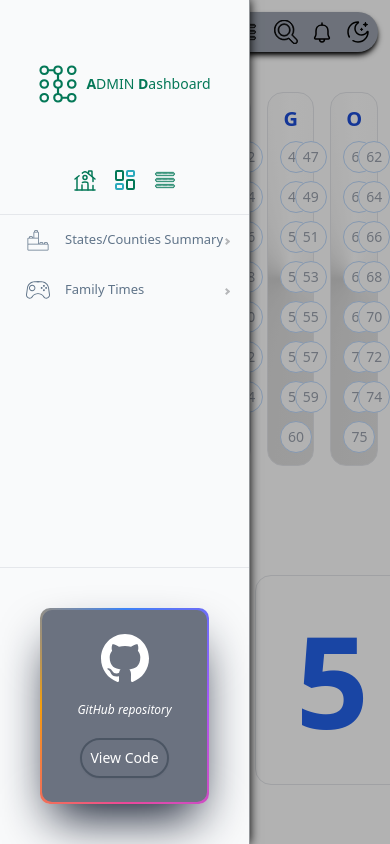
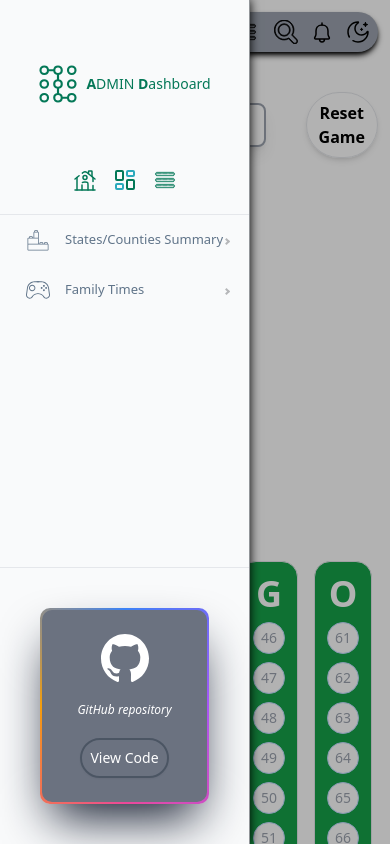
Before and after one commit to mitchin20/dashboard-client, a React (Create React App) app: page /admin-dashboard/bingo in a window 390 px wide. Built offline with nearby package versions, Linux system fonts and the light colour scheme.

Commit message:
add responsive style

```diff
--- a/src/modules/admin_dashboard/components/bingo_game_components/Countdown.tsx
+++ b/src/modules/admin_dashboard/components/bingo_game_components/Countdown.tsx
@@ -1,4 +1,5 @@
-import React, { useEffect, useState } from "react";
+import React, { useContext, useEffect, useState } from "react";
+import { ThemeContext } from "../../../../context/ThemeContext";
 
 interface CountdownProps {
     isGameActive: boolean;
@@ -6,6 +7,7 @@ interface CountdownProps {
 }
 
 const Countdown: React.FC<CountdownProps> = ({ isGameActive, timer }) => {
+    const { theme } = useContext(ThemeContext);
     const [currentTimer, setCurrentTimer] = useState<number>(timer);
 
     useEffect(() => {
@@ -39,7 +41,7 @@ const Countdown: React.FC<CountdownProps> = ({ isGameActive, timer }) => {
 
     return (
         <div
-            className={`p-10 border rounded-2xl text-9xl font-bold text-blue-600 md:text-7xl`}
+            className={`p-10 border rounded-2xl text-9xl font-bold ${theme === "dark" ? "text-white bg-green-400" : "text-red-500 bg-gray-200"} xxs:p-5 xxs:text-5xl xs:p-5 xs:text-5xl md:text-7xl shadow-xl`}
         >
             {currentTimer}
         </div>
--- a/src/modules/admin_dashboard/components/bingo_game_components/GameBoard.tsx
+++ b/src/modules/admin_dashboard/components/bingo_game_components/GameBoard.tsx
@@ -10,22 +10,24 @@ const GameBoard: React.FC<GameBoardProps> = ({
     rolledNumbers,
 }) => {
     return (
-        <div className="grid grid-cols-5 place-items-center gap-4">
+        <div className={`grid grid-cols-5 place-items-center gap-4 xxs:gap-1`}>
             {["B", "I", "N", "G", "O"].map((letter, index) => (
                 <div
                     key={letter}
-                    className="border rounded-2xl lg:w-full place-items-center p-3 text-center bg-white-gradient-conic"
+                    className="border rounded-2xl w-full place-items-center p-3 xxs:p-2 text-center bg-green-600"
                 >
-                    <h4 className="text-xl text-blue-700 font-bold mb-2">
+                    <h4 className="text-4xl text-white font-bold mb-2">
                         {letter}
                     </h4>
-                    <div className={`grid grid-cols-2 md:grid-cols-3 gap-2`}>
+                    <div
+                        className={`grid grid-cols-1 sm:grid-cols-2 lg:grid-cols-3 gap-2`}
+                    >
                         {gameNumbers
                             .slice(index * 15, (index + 1) * 15)
                             .map((number) => (
                                 <div
                                     key={number}
-                                    className={`w-8 h-8 flex items-center justify-center text-sm border border-blue-200 rounded-full ${rolledNumbers.includes(number) ? "bg-red-300 text-white" : "bg-white text-gray-400"} xl:w-14 xl:h-14 xl:text-lg`}
+                                    className={`w-8 h-8 flex items-center justify-center text-sm border border-blue-200 rounded-full ${rolledNumbers.includes(number) ? "bg-red-500 text-white font-bold" : "bg-white text-gray-400"} xl:w-10 xl:h-10 xl:text-base 2xl:w-14 2xl:h-14 2xl:text-lg`}
                                 >
                                     {number}
                                 </div>
--- a/src/modules/admin_dashboard/pages/BingoGame2.tsx
+++ b/src/modules/admin_dashboard/pages/BingoGame2.tsx
@@ -5,12 +5,15 @@ import React, {
     useMemo,
     useCallback,
     useRef,
+    useContext,
 } from "react";
 import TextInput from "../../components/TextInput";
 import { styled } from "@mui/material";
 import { getBingoLetter } from "../../../helpers/getBingoLetter";
 import { useCachedVoices } from "../../../helpers/cacheVoices";
 import useBingoSpeech from "../../../helpers/useBingoSpeech";
+import { ThemeContext } from "../../../context/ThemeContext";
+import Tooltip from "../../components/Tooltip";
 
 const Countdown = lazy(
     () => import("../components/bingo_game_components/Countdown")
@@ -37,6 +40,8 @@ const ButtonStyled = styled("button")(({ disabled }) => ({
 type IntervalId = ReturnType<typeof setInterval> | null;
 
 const BingoGame: React.FC = () => {
+    const { theme, winSize } = useContext(ThemeContext);
+
     // Game Control States
     const [isGameActive, setIsGameActive] = useState<boolean>(false);
     const [isGameOver, setIsGameOver] = useState<boolean>(false);
@@ -104,6 +109,26 @@ const BingoGame: React.FC = () => {
         setIsGameActive((prev) => !prev);
     };
 
+    // Add event listener for spacebar key to toggle game start/stop
+    useEffect(() => {
+        const handleKeyDown = (event: KeyboardEvent) => {
+            if (event.code === "Space") {
+                event.preventDefault(); // Prevent the page from scrolling
+                toggleGame();
+            }
+        };
+
+        // Add keydown event listener when game is not over
+        if (!isGameOver) {
+            window.addEventListener("keydown", handleKeyDown);
+        }
+
+        // Cleanup function to remove the event listener when the component unmounts or game state changes
+        return () => {
+            window.removeEventListener("keydown", handleKeyDown);
+        };
+    }, [isGameActive, isGameOver]);
+
     // Function to reset the game
     const resetGame = () => {
         setIsGameActive(false);
@@ -150,17 +175,26 @@ const BingoGame: React.FC = () => {
         vietnameseVoice,
     });
 
+    const xsScreen = winSize && winSize <= 640;
+
     return (
         <div>
             <div className="grid grid-cols-12 gap-5 mt-10">
-                <div className="flex flex-col col-span-2 gap-10">
-                    <ButtonStyled
+                <div
+                    className={`flex flex-col col-span-2 xs:col-span-12 xs:flex-row xs:justify-center xs:items-center xxs:col-span-12 xxs:flex-row xxs:justify-center xxs:items-center gap-10`}
+                >
+                    <button
                         onClick={toggleGame}
                         disabled={isGameOver}
-                        className="md:!text-lg"
+                        className={`border rounded-full p-2 text-base xl:text-2xl font-semibold shadow-md ${theme === "dark" ? "text-white" : "text-black"}`}
+                    >
+                        <Tooltip
+                            content="Use mouse or Spacebar to toggle"
+                            position="right"
                         >
                             {isGameActive ? "Stop" : "Start"} Game
-                    </ButtonStyled>
+                        </Tooltip>
+                    </button>
                     <TextInput
                         label="Timer"
                         type="text"
@@ -168,15 +202,38 @@ const BingoGame: React.FC = () => {
                         onChange={handleTimerInput}
                         disabled={isGameActive}
                     />
-                    <ButtonStyled
+                    <button
                         onClick={() => resetGame()}
                         type="reset"
-                        className="md:!text-lg"
+                        className={`border rounded-full p-2 text-base xl:text-2xl font-semibold shadow-md ${theme === "dark" ? "text-white" : "text-black"}`}
                     >
                         Reset Game
-                    </ButtonStyled>
+                    </button>
                 </div>
-                <div className="col-span-10">
+
+                {xsScreen && (
+                    <div className="col-span-12 place-items-center text-center">
+                        <div
+                            className={`col-span-3 xs:col-span-12 xs:mt-10 xxs:col-span-12 xxs:mt-10`}
+                        >
+                            <Countdown
+                                isGameActive={isGameActive}
+                                timer={timer}
+                            />
+                        </div>
+                        <h2
+                            className={`${theme === "dark" ? "text-white" : "text-green-600"} col-span-9 xs:col-span-12 xxs:col-span-12 xxs:mt-5 font-bold mb-2 xxs:text-7xl xs:text-[150px] md:text-[200px] lg:text-[280px]`}
+                        >
+                            {currentNumber !== null &&
+                                getBingoLetter(currentNumber).toUpperCase()}
+                            -{currentNumber !== null ? currentNumber : "-"}
+                        </h2>
+                    </div>
+                )}
+
+                <div
+                    className={`col-span-10 xs:col-span-12 xs:place-items-center xxs:col-span-12 xxs:place-items-center`}
+                >
                     <GameBoard
                         gameNumbers={gameNumbers}
                         rolledNumbers={rolledNumbers}
@@ -184,16 +241,22 @@ const BingoGame: React.FC = () => {
                 </div>
             </div>
 
+            {!xsScreen && (
                 <div className="grid grid-cols-12 place-items-center text-center">
-                <h2 className=" col-span-9 text-[280px] text-red-600 font-bold mb-2 md:text-[200px]">
+                    <div
+                        className={`col-span-3 xs:col-span-12 xs:mt-10 xxs:col-span-12 xxs:mt-10`}
+                    >
+                        <Countdown isGameActive={isGameActive} timer={timer} />
+                    </div>
+                    <h2
+                        className={`${theme === "dark" ? "text-white" : "text-green-600"} col-span-9 xs:col-span-12 xxs:col-span-12 xxs:mt-5 font-bold mb-2 xxs:text-7xl xs:text-[150px] md:text-[200px] lg:text-[280px]`}
+                    >
                         {currentNumber !== null &&
                             getBingoLetter(currentNumber).toUpperCase()}
                         -{currentNumber !== null ? currentNumber : "-"}
                     </h2>
-                <div className="col-span-3">
-                    <Countdown isGameActive={isGameActive} timer={timer} />
                 </div>
-            </div>
+            )}
         </div>
     );
 };
```
Lines whose indentation alone changed are shown as unchanged.
